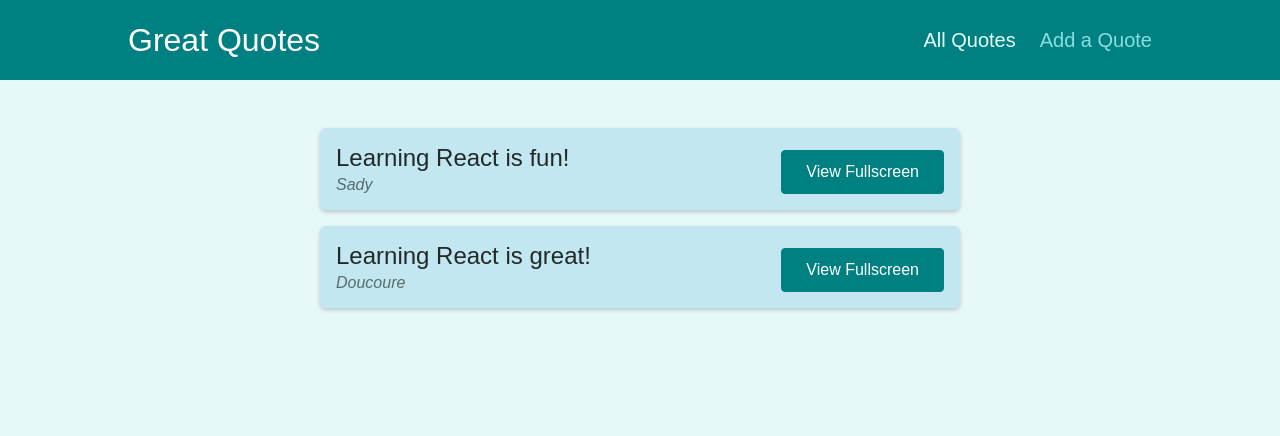
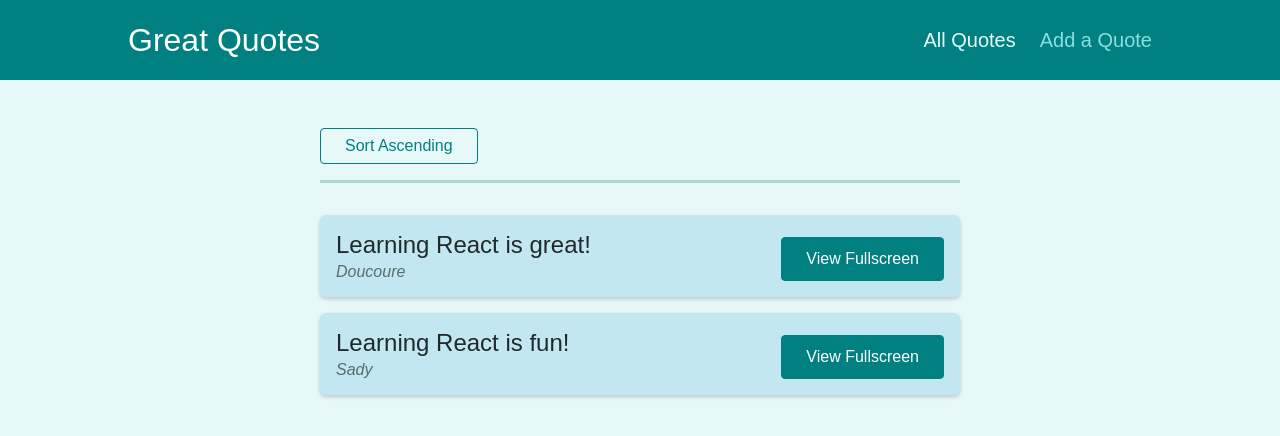
Before and after one commit to Doucs91/React-Routing-Practice, a React (Create React App) app: page /quotes in a window 1280 px wide. Shown: the top 436 px of the page. Built offline with nearby package versions, Linux system fonts and the light colour scheme.

Commit message:
Adding programatic navigation and using query params

```diff
--- a/src/components/quotes/QuoteForm.js
+++ b/src/components/quotes/QuoteForm.js
@@ -1,9 +1,12 @@
-import { useRef } from "react";
+import { Fragment, useRef, useState } from "react";
+import { Prompt } from "react-router-dom";
 import Card from "../UI/Card";
 import LoadingSpinner from "../UI/LoadingSpinner";
 import classes from "./QuoteForm.module.css";
 
 const QuoteForm = (props) => {
+  const [isEntering, setIsEntering] = useState(false);
+
   const authorInputRef = useRef();
   const textInputRef = useRef();
 
@@ -18,9 +21,28 @@ const QuoteForm = (props) => {
     props.onAddQuote({ author: enteredAuthor, text: enteredText });
   }
 
+  const finishEnteringHandler = () => {
+    setIsEntering(false);
+  };
+
+  const formFocusedHandler = () => {
+    setIsEntering(true);
+  };
+
   return (
+    <Fragment>
+      <Prompt
+        when={isEntering}
+        message={(location) =>
+          "Are you sure you want to leave? All your entered data will be lost!"
+        }
+      />
       <Card>
-      <form className={classes.form} onSubmit={submitFormHandler}>
+        <form
+          onFocus={formFocusedHandler}
+          className={classes.form}
+          onSubmit={submitFormHandler}
+        >
           {props.isLoading && (
             <div className={classes.loading}>
               <LoadingSpinner />
@@ -36,10 +58,13 @@ const QuoteForm = (props) => {
             <textarea id="text" rows="5" ref={textInputRef}></textarea>
           </div>
           <div className={classes.actions}>
-          <button className="btn">Add Quote</button>
+            <button onClick={finishEnteringHandler} className="btn">
+              Add Quote
+            </button>
           </div>
         </form>
       </Card>
+    </Fragment>
   );
 };
 
--- a/src/components/quotes/QuoteList.js
+++ b/src/components/quotes/QuoteList.js
@@ -1,12 +1,41 @@
 import { Fragment } from "react";
+import { useHistory, useLocation } from "react-router-dom";
 import QuoteItem from "./QuoteItem";
 import classes from "./QuoteList.module.css";
 
+const sortQuotes = (quotes, ascending) => {
+  return quotes.sort((quoteA, quoteB) => {
+    if (ascending) {
+      return quoteA.id > quoteB.id ? 1 : -1;
+    } else {
+      return quoteA.id < quoteB.id ? 1 : -1;
+    }
+  });
+};
+
 const QuoteList = (props) => {
+  const history = useHistory();
+  const location = useLocation();
+
+  const queryParams = new URLSearchParams(location.search);
+
+  const isSortingAscending = queryParams.get("sort") === "asc";
+
+  const sortedQuotes = sortQuotes(props.quotes, isSortingAscending);
+
+  const changeSortingHandler = () => {
+    history.push("/quotes?sort=" + (isSortingAscending ? "desc" : "asc"));
+  };
+
   return (
     <Fragment>
+      <div className={classes.sorting}>
+        <button onClick={changeSortingHandler}>
+          Sort {isSortingAscending ? "Descending" : "Ascending"}
+        </button>
+      </div>
       <ul className={classes.list}>
-        {props.quotes.map((quote) => (
+        {sortedQuotes.map((quote) => (
           <QuoteItem
             key={quote.id}
             id={quote.id}
--- a/src/pages/NewQuote.js
+++ b/src/pages/NewQuote.js
@@ -1,8 +1,13 @@
+import { useHistory } from "react-router-dom";
 import QuoteForm from "../components/quotes/QuoteForm";
 
 const NewQuote = () => {
+  const history = useHistory();
+
   const addQuoteHandler = (quoteData) => {
     console.log(quoteData);
+
+    history.push("/quotes");
   };
 
   return <QuoteForm onAddQuote={addQuoteHandler} />;
```
Also changed, not shown: 1 other file (tests, documents, lock files or other folders). Lines whose indentation alone changed are shown as unchanged.
